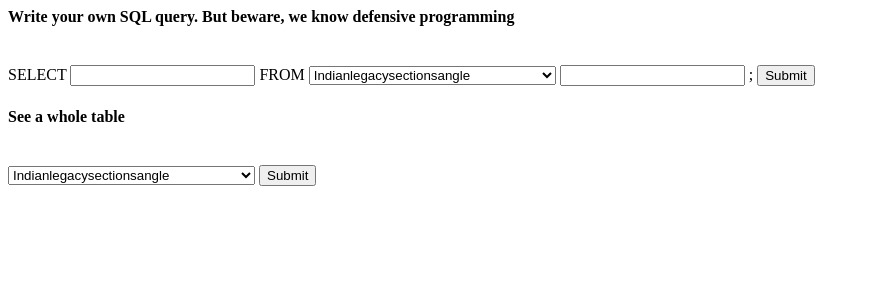
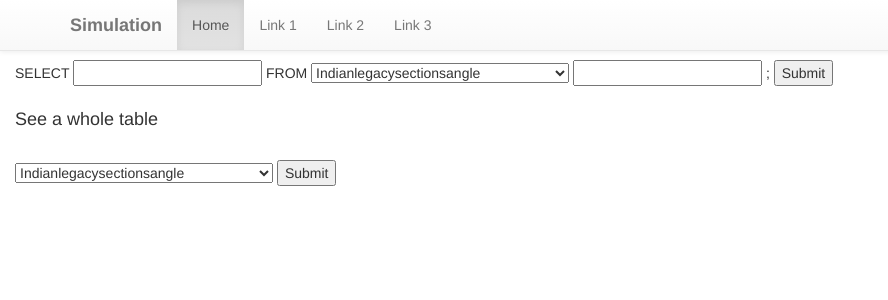
Before and after one commit to amarjeetkapoor1/Sim, a Django app: page /index/ in a window 1280 px wide. Shown: the top 300 px of the page, without its empty margins (0-888 px from the left). Run offline with Django 3.2, Linux system fonts and the light colour scheme; some libraries are stand-ins or nearby versions.

Commit message:
minor changes

```diff
--- a/Sim_site/Sim/templates/Sim/index.html
+++ b/Sim_site/Sim/templates/Sim/index.html
@@ -1,23 +1,49 @@
 <html>
 	<head>
 		<title>SIM</title>
+		<script src="https://maxcdn.bootstrapcdn.com/bootstrap/3.3.6/js/bootstrap.min.js" integrity="sha384-0mSbJDEHialfmuBBQP6A4Qrprq5OVfW37PRR3j5ELqxss1yVqOtnepnHVP9aJ7xS" crossorigin="anonymous"></script>
+		<link rel="stylesheet" href="https://maxcdn.bootstrapcdn.com/bootstrap/3.3.6/css/bootstrap-theme.min.css" integrity="sha384-fLW2N01lMqjakBkx3l/M9EahuwpSfeNvV63J5ezn3uZzapT0u7EYsXMjQV+0En5r" crossorigin="anonymous">
+		<link rel="stylesheet" href="https://maxcdn.bootstrapcdn.com/bootstrap/3.3.6/css/bootstrap.min.css" integrity="sha384-1q8mTJOASx8j1Au+a5WDVnPi2lkFfwwEAa8hDDdjZlpLegxhjVME1fgjWPGmkzs7" crossorigin="anonymous">
+		<link rel="stylesheet" href="style.css" >
+		<script src="https://ajax.googleapis.com/ajax/libs/jquery/1.12.2/jquery.min.js"></script>
+		<link rel="stylesheet" type="text/css" href="signin.css">
 	</head>
 	<body>
-		<div>
-			<h4>Write your own SQL query. But beware, we know defensive programming</h4><br>
+	<nav class="navbar navbar-default navbar-fixed-top">
+	    <div class="container">
+		    <div class="navbar-header">
+		      <a class="navbar-brand" href="#"><strong>Simulation</strong></a>
+		    </div>
+		    <ul class="nav navbar-nav" id="send-right">
+			    <li class="active"><a href="#">Home</a></li>
+			    <li><a href="#">Link 1</a></li>
+			    <li><a href="#">Link 2</a></li>
+		        <li><a href="#">Link 3</a></li>
+		    </ul>
+	    </div>
+	</nav>
+		<div class="container-fluid">
+			<div class="row">
+				<div class="col-md-12">
+					<h4>Write your own SQL query. But beware, we know defensive
+					programming</h4><br>
 					<form action = "{% url 'output' %}" method = "post">
 						{% csrf_token %}
-				SELECT <input type="text" name = "query1"></input> FROM
-				<select name="option">
+						SELECT <input id="selctQuery" type="text" name = "query1"></input>
+						FROM
+						<select id="tableName" name="option">
 							{% for table in table_names %}
 							<option value= {{table}}>{{table}}</option>
 							{% endfor %}
+							<option> table2 </option>
 						</select>
-				<input type="text" name = "query2"></input> ;
+						<input id="selctQuery" type="text" name = "query2"></input> ;
 						<input type = "submit" value = "Submit"></input>
 					</form>
 				</div>
-		<div>
+			</div>
+			<div class="row">
+				<div class="col-md-12">
 					<h4>See a whole table</h4><br>
 					<form action="{% url 'table' %}" method="post">
 						{% csrf_token %}
@@ -29,5 +55,7 @@
 						<input type = "submit" value = "Submit"></input>
 					</form>
 				</div>
+			</div>
+		</div>
 	</body>
 </html>
--- a/Sim_site/Sim/templates/Sim/signin.html
+++ b/Sim_site/Sim/templates/Sim/signin.html
@@ -2,7 +2,7 @@
 <html>
 <head>
 	<title>Sim Main</title>
-	<script src="https://maxcdn.bootstrapcdn.com/bootstrap/3.3.6/js/bootstrap.min.js" integrity="sha384-0mSbJDEHialfmuBBQP6A4Qrprq5OVfW37PRR3j5ELqxss1yVqOtnepnHVP9aJ7xS" crossorigin="anonymous"></script>
+		<script src="https://maxcdn.bootstrapcdn.com/bootstrap/3.3.6/js/bootstrap.min.js" integrity="sha384-0mSbJDEHialfmuBBQP6A4Qrprq5OVfW37PRR3j5ELqxss1yVqOtnepnHVP9aJ7xS" crossorigin="anonymous"></script>
 		<link rel="stylesheet" href="https://maxcdn.bootstrapcdn.com/bootstrap/3.3.6/css/bootstrap-theme.min.css" integrity="sha384-fLW2N01lMqjakBkx3l/M9EahuwpSfeNvV63J5ezn3uZzapT0u7EYsXMjQV+0En5r" crossorigin="anonymous">
 		<link rel="stylesheet" href="https://maxcdn.bootstrapcdn.com/bootstrap/3.3.6/css/bootstrap.min.css" integrity="sha384-1q8mTJOASx8j1Au+a5WDVnPi2lkFfwwEAa8hDDdjZlpLegxhjVME1fgjWPGmkzs7" crossorigin="anonymous">
 		<link rel="stylesheet" href="style.css" >
```
Also changed, not shown: Sim_site/Sim/templates/Sim/home.html (+9 -1 lines), Sim_site/Sim/templates/Sim/signin.css (+4 -3 lines), Sim_site/Sim/templates/Sim/style.css (+16 -0 lines). Lines whose indentation alone changed are shown as unchanged.
